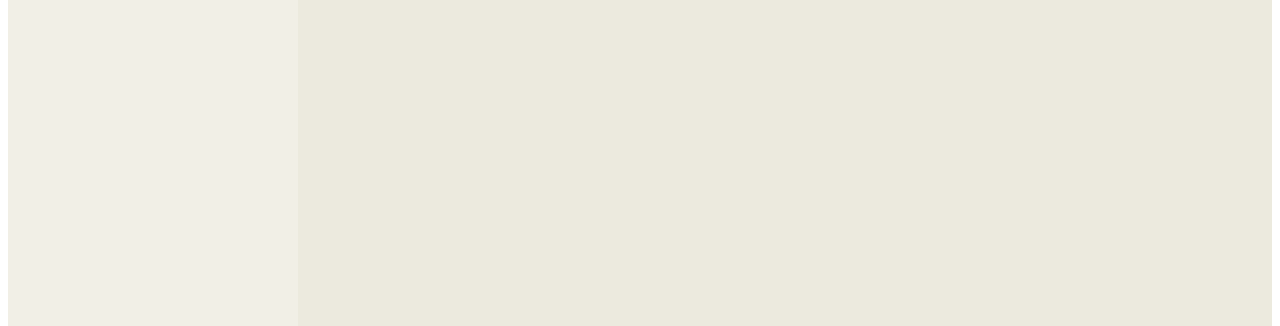
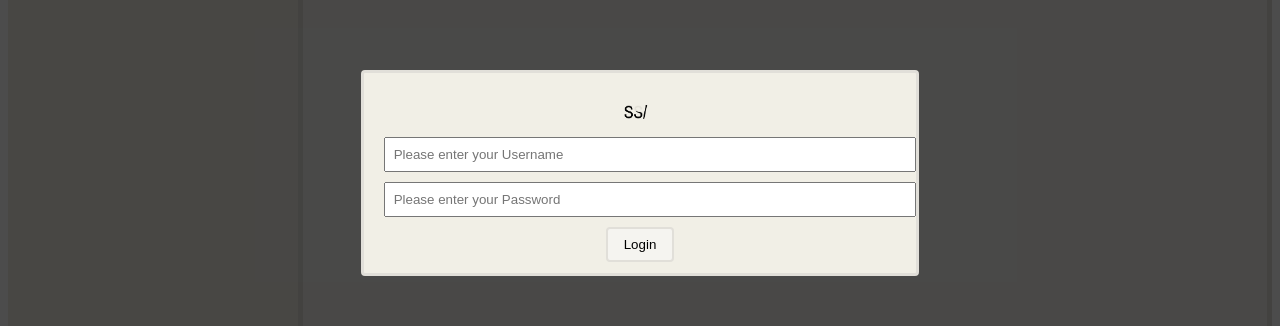
Before and after one commit to oshaw1/SyncScribe, a React (Create React App) app in the folder frontend/: page / in a window 1280 px wide. Shown: the part 227-553 px from the top of the page. Built offline with nearby package versions, Linux system fonts and the light colour scheme; no server answers.

Commit message:
login widget added

```diff
--- a/frontend/public/index.html
+++ b/frontend/public/index.html
@@ -2,7 +2,7 @@
 <html lang="en">
   <head>
     <meta charset="utf-8" />
-    <link rel="icon" href="%PUBLIC_URL%/favicon.ico" />
+    <link rel="icon" href="%PUBLIC_URL%/SS.ico" />
     <meta name="viewport" content="width=device-width, initial-scale=1" />
     <meta name="theme-color" content="#000000" />
     <meta
--- a/frontend/src/App.css
+++ b/frontend/src/App.css
@@ -9,6 +9,9 @@
   width: 250px;
   background-color: #f1efe6;
   padding: 20px;
+  border-left-style: solid;
+  border-left: #e1dfd9;
+  border-left-width: 5px;
 }
 
 .right-container {
@@ -21,7 +24,6 @@
   display: flex;
   align-items: center;
   padding: 20px;
-  height: 3%;
   background-color: #f1efe6;
 }
 
@@ -37,7 +39,11 @@
 }
 
 .main-content {
+  border-style: solid;
+  border-radius: 25px;
+  border-width: 5px;
+  border-color: #e1dfd9;
   flex: 1;
   padding: 40px;
-  background-color: #eceade;
+  background-color: #f5f4f0;
 }
--- a/frontend/src/App.js
+++ b/frontend/src/App.js
@@ -1,5 +1,6 @@
 import React, { useState, useEffect } from 'react';
 import axios from 'axios';
+import LoginModal from './components/LoginModal';
 import Sidebar from './components/Sidebar';
 import NoteContent from './components/NoteContent';
 import logo from './images/SS.png';
@@ -9,6 +10,12 @@ const App = () => {
   const [notes, setNotes] = useState([]);
   const [selectedNote, setSelectedNote] = useState(null);
   const [folders, setFolders] = useState([]);
+  const [isLoggedIn, setIsLoggedIn] = useState(false);
+
+  const handleLogin = () => {
+    // Perform login logic and update the isLoggedIn state
+    setIsLoggedIn(true);
+  };
 
   useEffect(() => {
     fetchNotes();
@@ -37,6 +44,7 @@ const App = () => {
 
   return (
     <div className="App">
+      {!isLoggedIn && <LoginModal onLogin={handleLogin} />}
       <Sidebar
         folders={folders}
         onFolderClick={handleFolderClick}
--- /dev/null
+++ b/frontend/src/components/LoginModal.css
@@ -0,0 +1,48 @@
+.login-modal {
+    position: fixed;
+    top: 0;
+    left: 0;
+    width: 100%;
+    height: 100%;
+    background-color: rgba(0, 0, 0, 0.7);
+    display: flex;
+    justify-content: center;
+    align-items: center;
+    z-index: 9999;
+  }
+
+  .login-form {
+    background-color: #f1efe6;
+    padding: 20px;
+    border-radius: 4px;
+    text-align: center;
+    border-width: 3px;
+    border-style: solid;
+    border-color: #e1dfd9;
+    height: 20%;
+  }
+
+  .login-form h2 {
+    margin-bottom: 20px;
+  }
+
+  .login-form input {
+    margin-bottom: 10px;
+    padding: 8px;
+    width: 100%;
+  }
+
+  .loginlogo{
+    width: 10%;
+    height: 10%;
+  }
+
+  .login-form button {
+    padding: 8px 16px;
+    background-color: #f5f4f0;
+    color: black;
+    border-style: solid;
+    border-color: #e1dfd9;
+    border-radius: 4px;
+    cursor: pointer;
+  }
--- /dev/null
+++ b/frontend/src/components/LoginModal.js
@@ -0,0 +1,36 @@
+import React, { useState } from 'react';
+import './LoginModal.css';
+import loginlogo from '.././images/SS.png';
+
+const LoginModal = ({ onLogin }) => {
+  const [username, setUsername] = useState('');
+  const [password, setPassword] = useState('');
+
+  const handleLogin = () => {
+    // Perform login logic here
+    onLogin();
+  };
+
+  return (
+    <div className="login-modal">
+      <div className="login-form">
+        <img src={loginlogo} alt="SyncScribe Logo" className="logo" />
+        <input
+          type="text"
+          placeholder="Please enter your Username"
+          value={username}
+          onChange={(e) => setUsername(e.target.value)}
+        />
+        <input
+          type="password"
+          placeholder="Please enter your Password"
+          value={password}
+          onChange={(e) => setPassword(e.target.value)}
+        />
+        <button onClick={handleLogin}>Login</button>
+      </div>
+    </div>
+  );
+};
+
+export default LoginModal;
```
